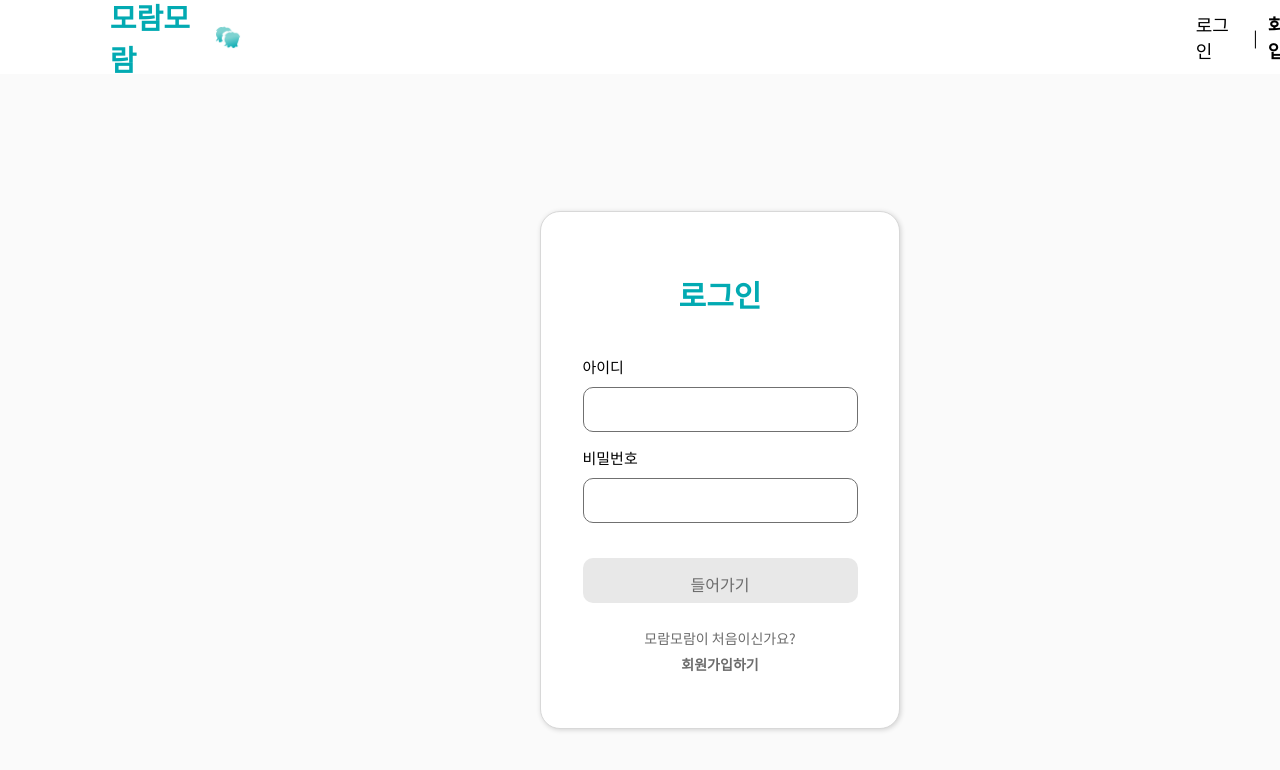
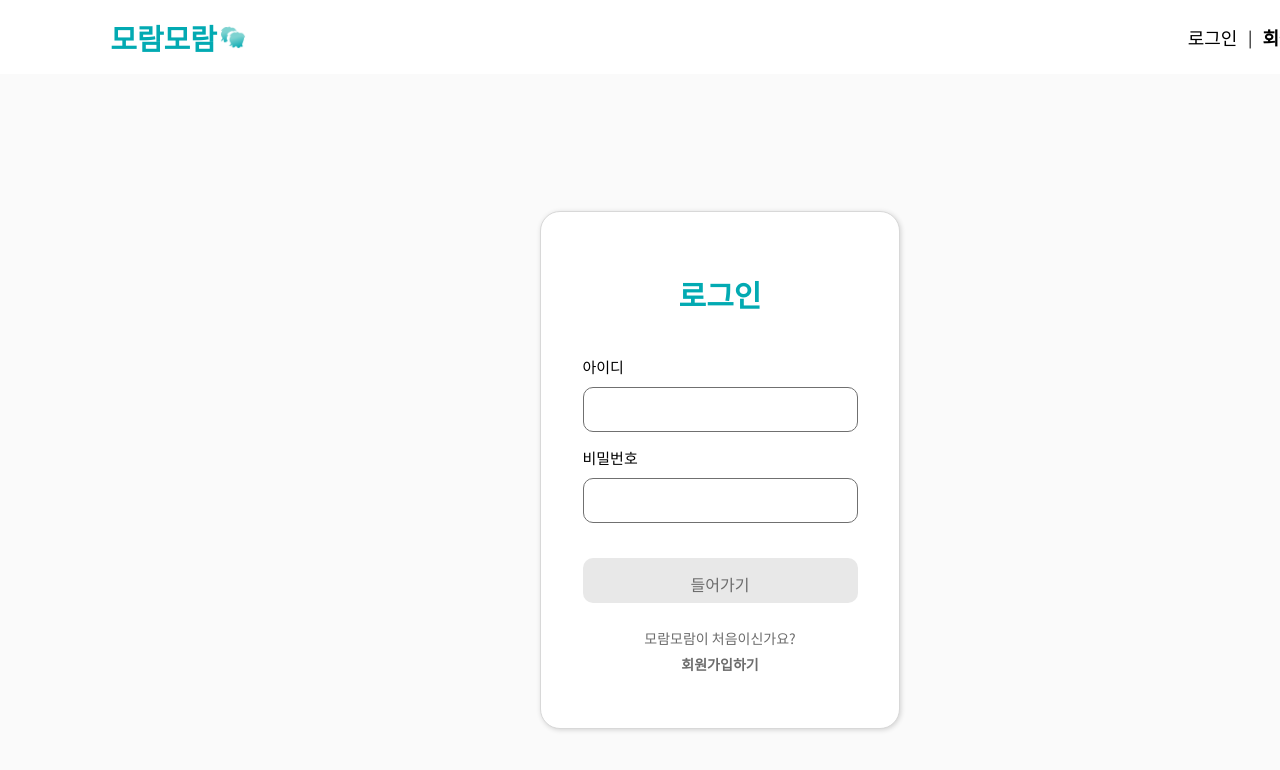
Before and after one commit to Moram-Moram/Moram_FrontEnd, a React (Create React App) app: page /login in a window 1280 px wide. Shown: the top 770 px of the page. Built offline with nearby package versions, Linux system fonts and the light colour scheme; the HTML template or start-up script is replaced by a standard one; what typesafe-actions would draw is missing.

Commit message:
[FIX] header style

```diff
--- a/src/components/header/style/index.ts
+++ b/src/components/header/style/index.ts
@@ -27,7 +27,7 @@ export const HeaderContent = styled.div`
 `;
 
 export const LogoText = styled.p`
-  width: 115px;
+  width: 120px;
   font-size: 29px;
   font-weight: bold;
   color: ${color.main};
@@ -40,7 +40,7 @@ export const LogoImg = styled.img`
 `;
 
 export const Login = styled(Link)`
-  width: 52px;
+  width: 55px;
   font-size: 18px;
   margin-right: 10px;
   color: black;
@@ -50,7 +50,7 @@ export const Login = styled(Link)`
 `;
 
 export const Signup = styled(Login)`
-  width: 68px;
+  width: 73px;
   font-weight: bold;
   margin-left: 10px;
   margin-right: 7%;
```
